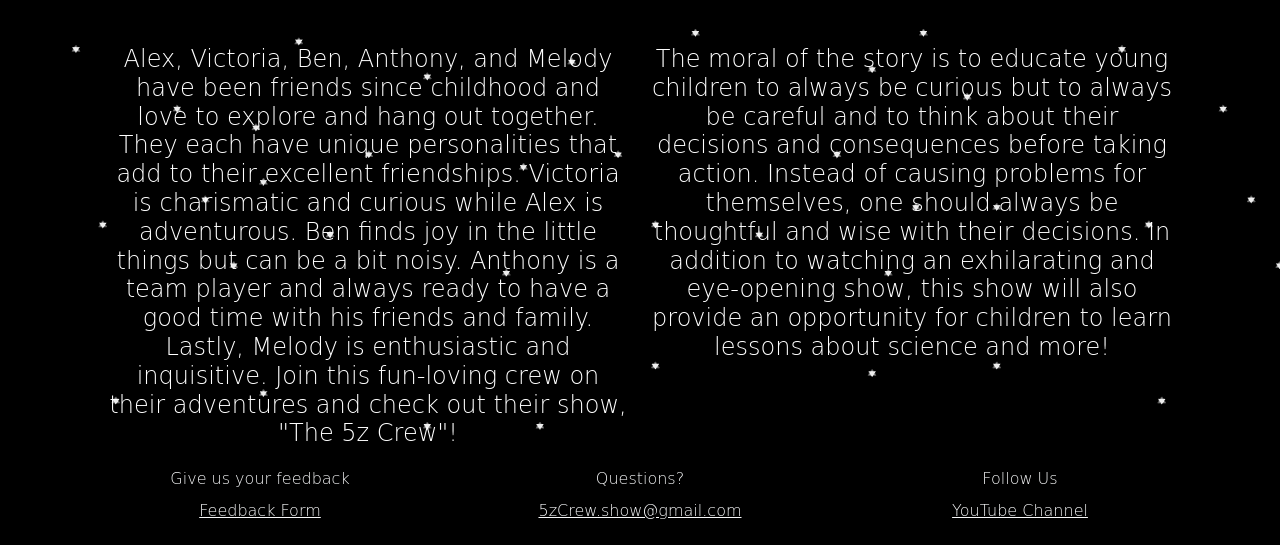
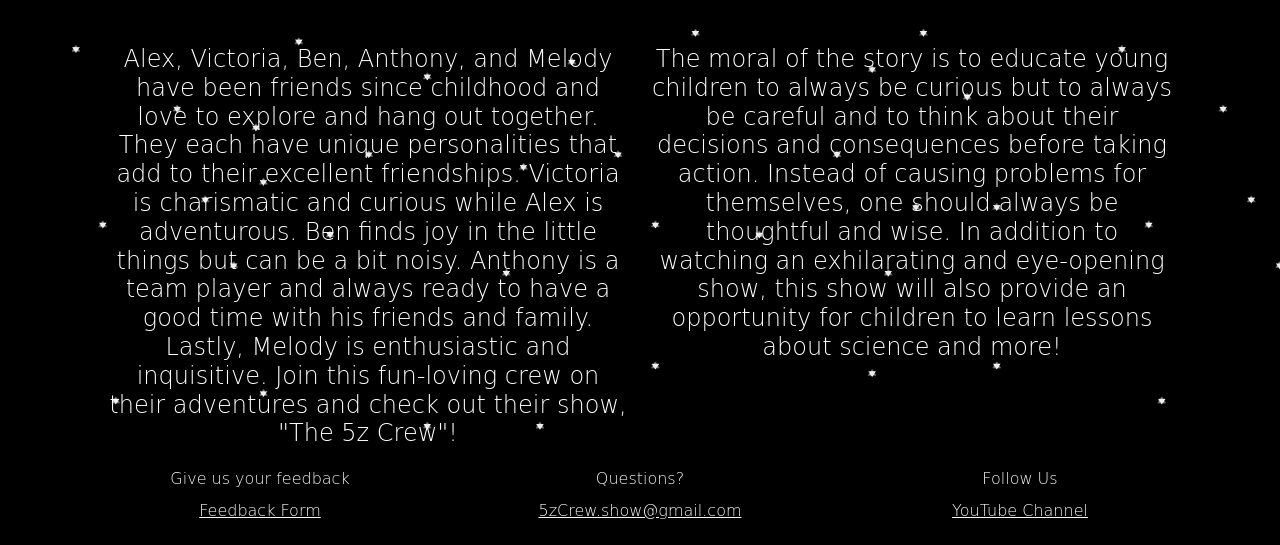
Before and after one commit to TanishqMittal11/WebsiteDesign2022-2023-, a plain HTML site: page show.html in a window 1280 px wide. Shown: the part 253-798 px from the top of the page. Drawn offline with nearby package versions, Linux system fonts and the light colour scheme; a web font is replaced by a local one.

Commit message:
Update show.html

```diff
--- a/show.html
+++ b/show.html
@@ -111,7 +111,7 @@ height: 100vh">
         </div>
         <div class="col">
             <h1 class="mb-5">Conclusion</h1>
-            <h4 class="">The moral of the story is to educate young children to always be curious but to always be careful and to think about their decisions and consequences before taking action. Instead of causing problems for themselves, one should always be thoughtful and wise with their decisions. In addition to watching an exhilarating and eye-opening show, this show will also provide an opportunity for children to learn lessons about science and more!
+            <h4 class="">The moral of the story is to educate young children to always be curious but to always be careful and to think about their decisions and consequences before taking action. Instead of causing problems for themselves, one should always be thoughtful and wise. In addition to watching an exhilarating and eye-opening show, this show will also provide an opportunity for children to learn lessons about science and more!
 
 </h4>
         </div>
```
